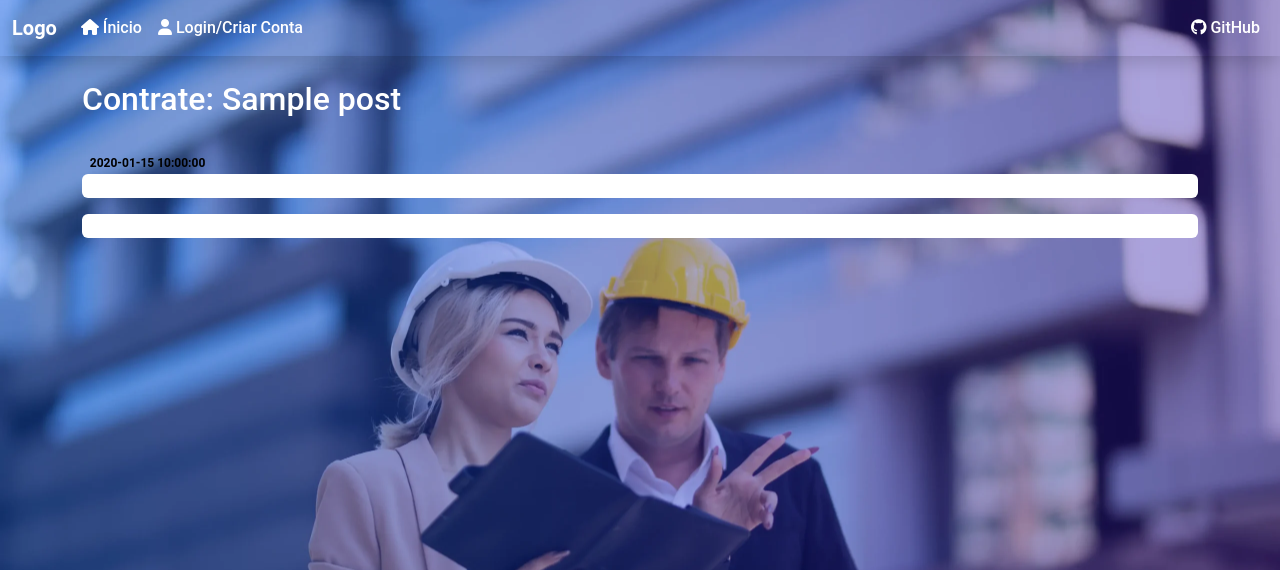
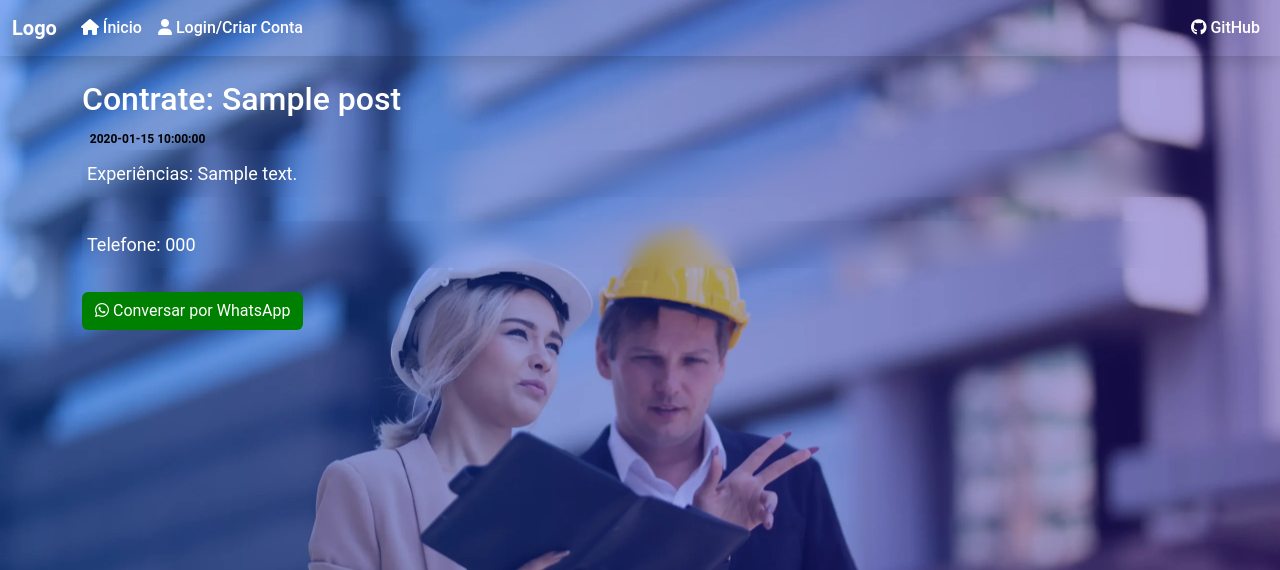
Before and after one commit to brunoanesio/univesp-aplicativoweb, a Flask app: page /1 in a window 1280 px wide. Shown: the top 570 px of the page. Run offline with Flask 2, Linux system fonts and the light colour scheme; tables that the repository leaves empty hold one stand-in row (values such as "Sample post"); some libraries are stand-ins or nearby versions.

Commit message:
Adicionado botão para o WhatsApp

```diff
--- a/static/css/style.css
+++ b/static/css/style.css
@@ -22,7 +22,6 @@ a:hover {
   text-align: center;
 }
 body {
-  color: white;
   background-image: url("../images/bg.webp");
   background-position: center center;
   background-size: cover;
@@ -58,7 +57,7 @@ a.btn-google:hover {
   color: #86b4fa;
 }
 .gap {
-  width: 25;
-  height: 25;
+  width: 25px;
+  height: 25px;
   display: inline-block;
 }
--- a/templates/create.html
+++ b/templates/create.html
@@ -34,7 +34,6 @@
                 <textarea name="create" class="form-control" id="exampleFormControlTextarea1" placeholder="ex: sou pedreiro" rows="2">{{ request.form['content'] }}</textarea>
             </div>
             <br />
-            <br />
             <div class="form-group">
                 <button type="submit" class="btn btn-primary">Enviar</button>
             </div>
--- a/templates/post.html
+++ b/templates/post.html
@@ -7,21 +7,54 @@
     </title>
     <body>
         <br/>
-        <h2>Contrate: {{ post['title'] }}</h2>
-        <br/>
+        <h2 class="header">Contrate: {{ post['title'] }}</h2>
         <span class="badge badge-primary">{{ post['created'] }}</span>
         <style>
             .badge-primary {
                 color: black;
             }
+            .header {
+                color: white;
+            }
         </style>
-        <p class="exp">Experiências: {{ post['content'] }}</p>
-        <p class="tel">Telefone: {{ post['telefone'] }}</p>
+        <br/>
+        <div class="box">
+            <span class="exp">Experiências: {{ post['content'] }}</span>
+        </div>
+        <br/>
+        <div class="box2">
+            <span class="tel">Telefone: {{ post['telefone'] }}</span>
+        </div>
+        <br/>
+        <a class="btn" id="wsapp" target="_blank" onclick="goto_wsapp()">
+            <i class="fa-brands fa-whatsapp"></i>
+            Conversar por WhatsApp
+        </a>
         <style>
+            .box, .box2 {
+                display: block;
+                clear: both;
+                backdrop-filter: blur(10px);
+                padding: 10px 5px;
+                border-radius: 6px;
+            }
             .exp, .tel {
-                background-color: white;
-                border-radius: 6px;
+                color: white;
+                font-size: 18px;
+            }
+            #wsapp {
+                background-color: green;
+                color: white;
+            }
+            #wsapp:hover {
+                background-color: darkgreen;
             }
         </style>
     </body>
+    <script type="text/javascript">
+        function goto_wsapp () {
+            let tel = {{ post['telefone'] }}
+            window.open(`https://api.whatsapp.com/send?phone=55${tel}`, '_blank')
+        }
+    </script>
 {% endblock content %}
```
